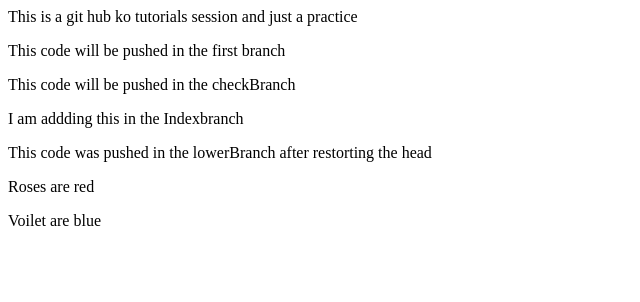
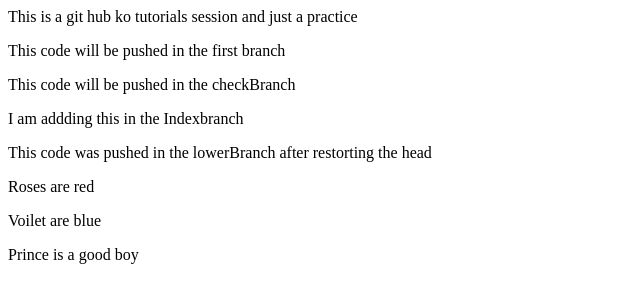
Before and after one commit to sarmilaPS/gitSession, a plain HTML site: page index.html in a window 1280 px wide. Shown: the whole page, without its empty margins (0-640 px from the left). Drawn offline with Linux system fonts and the light colour scheme.

Commit message:
Added a commit with name prince

```diff
--- a/index.html
+++ b/index.html
@@ -9,6 +9,7 @@
             <p>This code was pushed in the lowerBranch after restorting the head </p>
             <p>Roses are red</p>
             <p>Voilet are blue</p>
+            <p>Prince is a good boy</p>
         </body>
     </head>
 </html>
```
